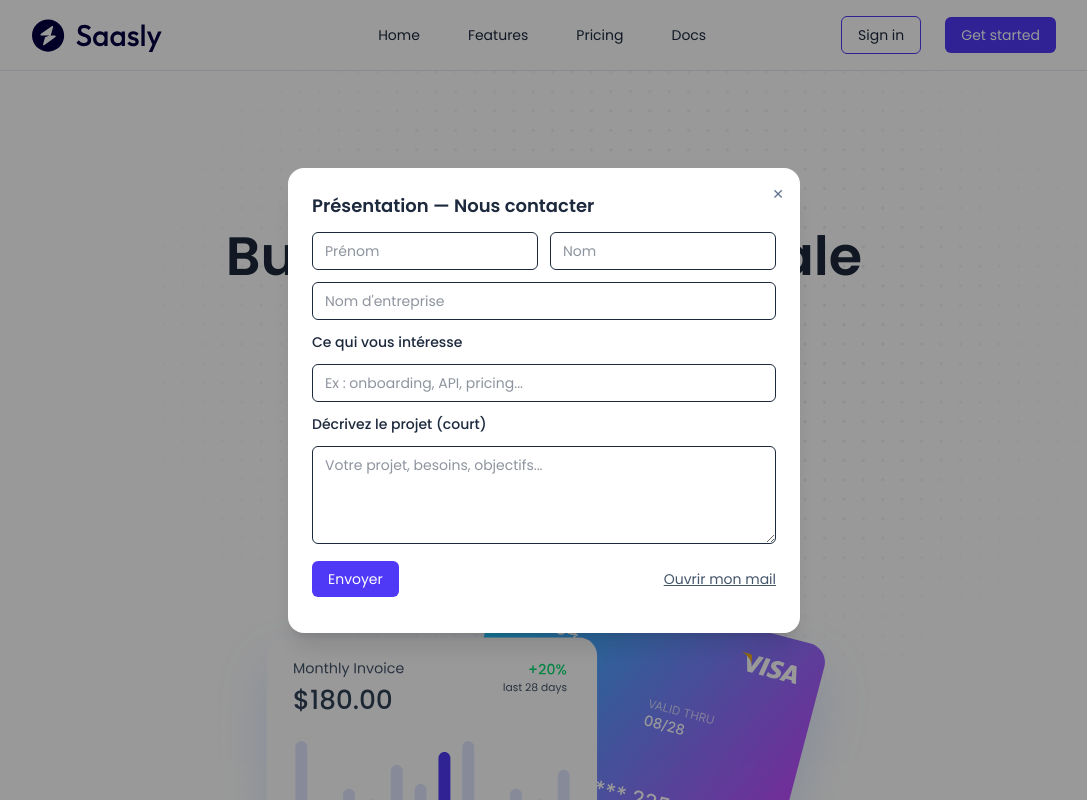
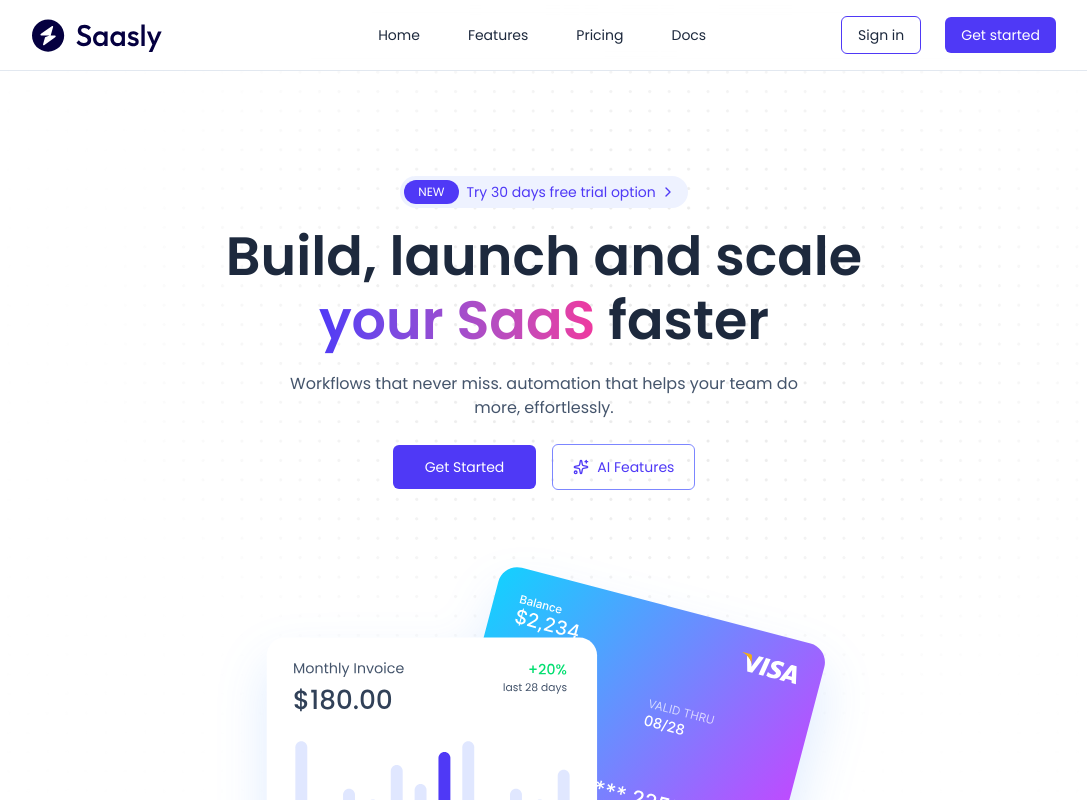
Before and after one commit to AndyPendragon/saasly, a website: page index.html in a window 1280 px wide. Shown: the top 800 px of the page, without its empty margins (96-1183 px from the left). Drawn offline with Linux system fonts and the light colour scheme.

Commit message:
fix: hide form as primary state

```diff
--- a/index.html
+++ b/index.html
@@ -369,7 +369,7 @@
       </div>
     </div>
     <!-- PRICING POPOVER FORM -->
-    <div id="pricing-popover" class="fixed inset-0 z-50 flex items-center justify-center">
+    <div id="pricing-popover" class="hidden fixed inset-0 z-50 flex items-center justify-center">
       <!-- backdrop -->
       <div id="popover-backdrop" class="absolute inset-0 bg-black/40"></div>
 
```
